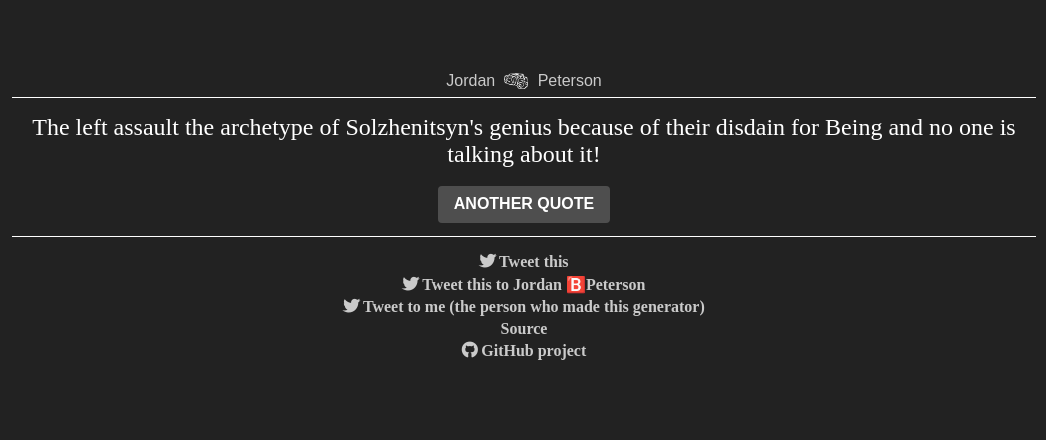
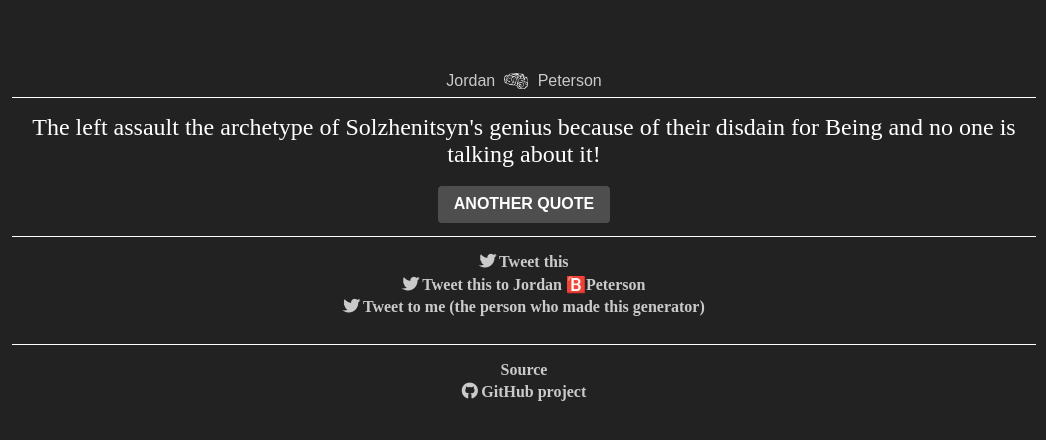
Before and after one commit to gsajith/peterson-generator, a plain HTML site: page index.html in a window 1280 px wide. Shown: the whole page, without its empty margins (116-1162 px from the left). Drawn offline with Linux system fonts and the light colour scheme.

Commit message:
Add divider

```diff
--- a/index.html
+++ b/index.html
@@ -35,7 +35,10 @@
   	<div class="share"><a id="share-general" href="http://twitter.com/share?text=Check out this article I found on http://gsajith.com/peterson-generator/&url=http://gsajith.com/peterson-generator/" onclick="javascript:window.open(this.href,'', 'menubar=no,toolbar=no,resizable=yes,scrollbars=yes,height=300,width=600');return false;"><i class="fab fa-twitter"></i> Tweet this</a></div>
   	<div class="share"><a id="share-peterson" href="tweet" onclick="javascript:window.open(this.href,'', 'menubar=no,toolbar=no,resizable=yes,scrollbars=yes,height=300,width=600');return false;"><i class="fab fa-twitter"></i> Tweet this to Jordan 🅱️Peterson</a></div>
   	<div class="share"><a href="https://twitter.com/GothamNeedsMe" target="_blank"><i class="fab fa-twitter"></i> Tweet to me (the person who made this generator)</a></div>
-  	<div class="share"><a href="https://np.reddit.com/r/starterpacks/comments/8k3l2m/jordan_peterson_conspiracy_theory_starterpack/" target="_blank">Source</a></div>
+  	<br>
+  	<div id="divider"></div>
+  	<div class="share"><a href="https://np.reddit.com/r/starterpacks/comments/8k3l2m/
+  	jordan_peterson_conspiracy_theory_starterpack/" target="_blank">Source</a></div>
   	<div class="share"><a href="https://github.com/gsajith/peterson-generator/" target="_blank"><i class="fab fa-github"></i> GitHub project</a></div>
   </div>
 </body>
```
